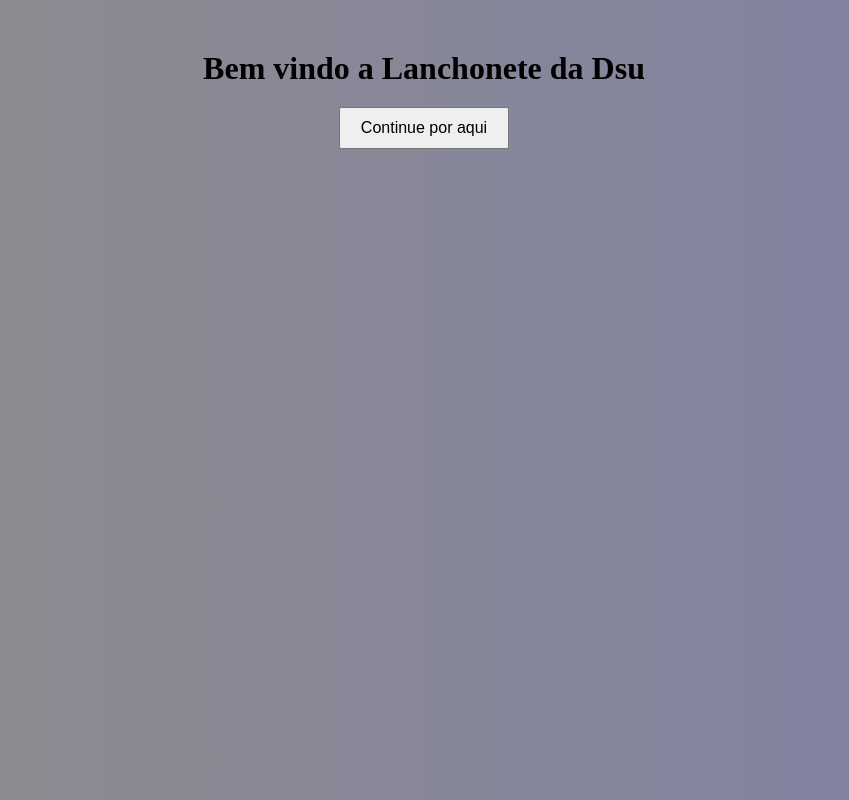
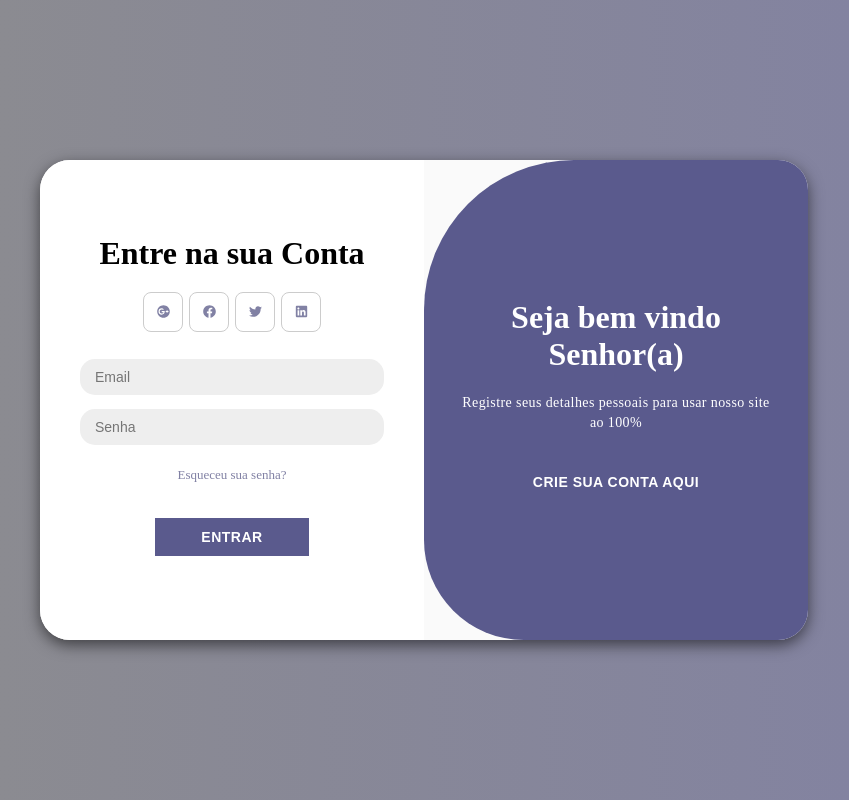
Before and after one commit to Robooh/Dsu-Alpha, a React (Create React App) app: page / in a window 1280 px wide. Shown: the whole page, without its empty margins (216-1065 px from the left). Built offline with nearby package versions, Linux system fonts and the light colour scheme.

Commit message:
Removed-Idea

```diff
--- a/src/Pages/Css/welcome.css
+++ b/src/Pages/Css/welcome.css
@@ -198,18 +198,3 @@
 .container.active .toggle-right {
     transform: translateX(200%);
 }
-
-.hidden {
-    display: none;
-}
-
-.welcome-message {
-    text-align: center;
-    padding: 50px 0;
-}
-
-.welcome-message button {
-    margin-top: 20px;
-    padding: 10px 20px;
-    font-size: 16px;
-}
--- a/src/Pages/welcome.jsx
+++ b/src/Pages/welcome.jsx
@@ -10,7 +10,6 @@ import { FaLinkedin } from "react-icons/fa";
 
 
 const Welcome = () => {
-    const [isHidden, setIsHidden] = useState(false);
     const [isActive, setIsActive] = useState(false);
     const containerRef = useRef(null);
     const registerBtnRef = useRef(null);
@@ -27,7 +26,7 @@ const Welcome = () => {
     return (
 
         <div className="bc-page">
-            <div className={`container ${isHidden? "" : "hidden"}`} ref={containerRef} id="container">
+            <div className="container" ref={containerRef} id="container">
                 <div className="form-container sign-up">
                     <form>
                         <h1>Criar Conta</h1>
@@ -91,10 +90,6 @@ const Welcome = () => {
                     </div>
                 </div>
             </div>
-            <div className="welcome-message">
-                <h1>Bem vindo a Lanchonete da Dsu</h1>
-                <button id="show-form" onClick={() => setIsHidden(!isHidden)}>Continue por aqui</button>
-            </div>
         </div>
 
     );
```
